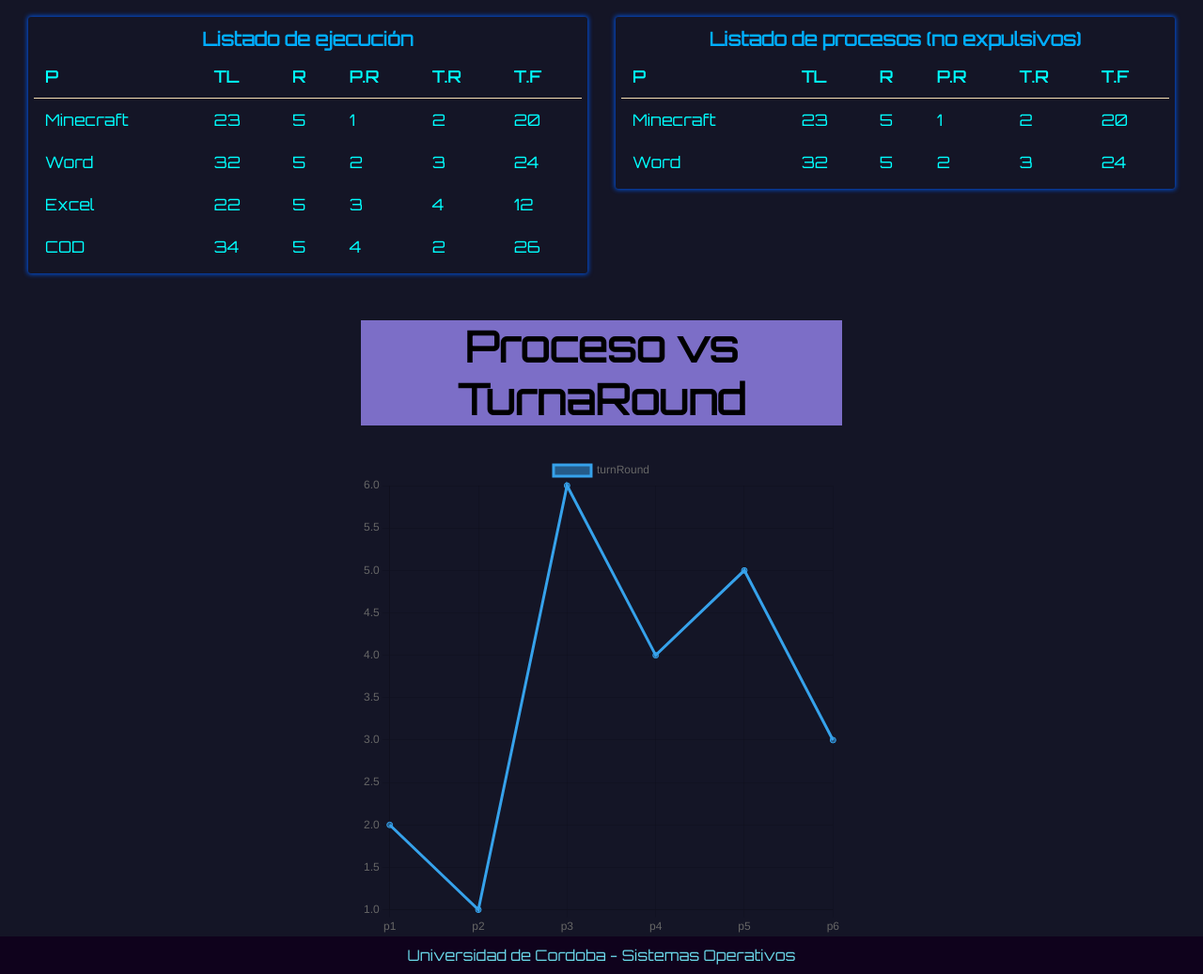
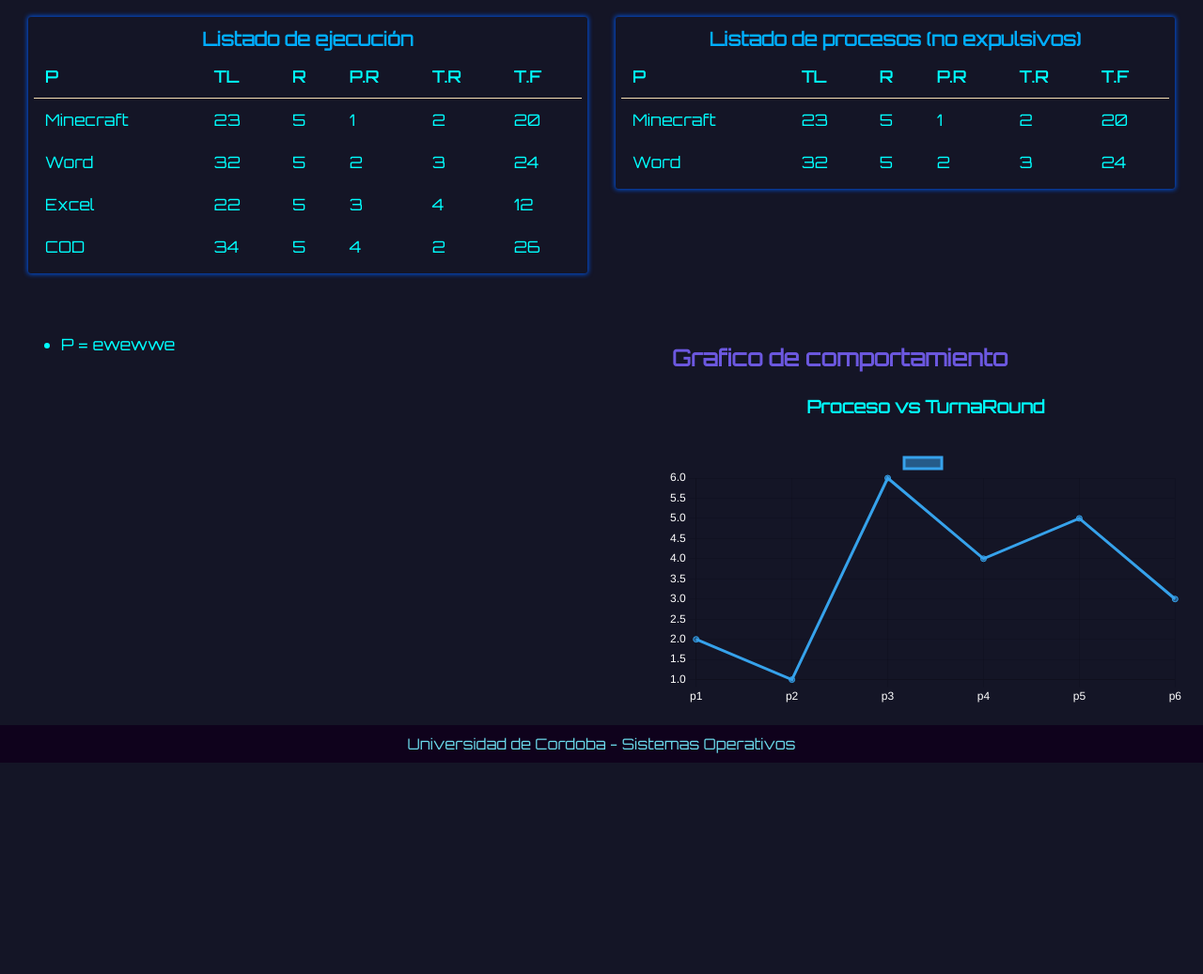
Before and after one commit to AD4GO/Simulador-de-Procesos, a plain HTML site: page index.html in a window 1280 px wide. Shown: the part 895-1932 px from the top of the page at 94% size. After the commit the page ends 1707 px from the top, so only its background shows below. Drawn offline with nearby package versions, Linux system fonts and the light colour scheme.

Commit message:
4to cambio

```diff
--- a/css/style.css
+++ b/css/style.css
@@ -404,14 +404,30 @@
     padding: 10px;
 }
 
-.content > h1{
+.tituloGrafica{
     margin-bottom: 2rem;
     text-align: center;
+    color: aqua;
 }
 .content{
-    width: 40%;
-    margin: 0 auto;
+    width: 50%;
+    margin: 0 ;
+    margin: 20px;
+}
+.content h2{
+    margin: 5px;
+    margin-bottom: 25px;
 }
 canvas{
     max-width: 100%;
+
 }
+.definiciones{
+    width: 40%;
+    margin-left: 50px;
+}
+
+.graficaList{
+    display: flex;
+    gap: 200px;
+}
--- a/index.html
+++ b/index.html
@@ -5,6 +5,7 @@
     <meta http-equiv="X-UA-Compatible" content="IE=edge">
     <meta name="viewport" content="width=device-width, initial-scale=1.0">
     <link rel="stylesheet" href="./css/style.css">
+    <script src="https://cdn.jsdelivr.net/npm/chart.js"></script>
     <title>Simulador de Procesos</title>
 </head>
 <header>
@@ -219,14 +220,20 @@
       </div>
   </section>
 </div>
+
   <div class="graficaList">
+    <ul class="definiciones">
+      <li>P = ewewwe</li>
+    </ul>
     <section class="content">
-      <h1>Proceso vs TurnaRound</h1>
-      <canvas id="myChart" height="200" width="200"> </canvas>
+      <h2>Grafico de comportamiento</h2>
+      <h3 class="tituloGrafica">Proceso vs TurnaRound</h3>
+      <canvas id="myChart" height="100" width="200"> </canvas>
     </section>
+
   </div>
-  <script src="https://cdnjs.cloudflare.com/ajax/libs/Chart.js/4.0.1/chart.min.js" integrity="sha512-tQYZBKe34uzoeOjY9jr3MX7R/mo7n25vnqbnrkskGr4D6YOoPYSpyafUAzQVjV6xAozAqUFIEFsCO4z8mnVBXA==" crossorigin="anonymous" referrerpolicy="no-referrer"></script>
-  <script src="./js/grafica.js"></script>
+
+
 </body>
 <footer>
   Universidad de Cordoba - Sistemas Operativos
--- a/js/boton.js
+++ b/js/boton.js
@@ -15,3 +15,21 @@
         play.classList.add("active");
     }
 })
+
+const ctx = document.getElementById('myChart')
+const procesos = ['p1','p2','p3', 'p4', 'p5', 'p6']
+const turnRound = [2,1,6,4,5,3]
+Chart.defaults.color = '#fff';
+const myChart = new Chart(ctx, {
+    type: 'line',
+    data: {
+        labels : procesos,
+        datasets: [{
+            label: '',
+            data: turnRound,
+            backgroundClor: [
+                '#111'
+            ],
+        }]
+    }
+})
--- a/js/grafica.js
+++ /dev/null
@@ -1,17 +0,0 @@
-const ctx = document.getElementById('myChart')
-const procesos = ['p1','p2','p3', 'p4', 'p5', 'p6']
-const turnRound = [2,1,6,4,5,3]
-
-const myChart = new Chart(ctx, {
-    type: 'line',
-    data: {
-        labels : procesos,
-        datasets: [{
-            label: 'turnRound',
-            data: turnRound,
-            backgroundClor: [
-                '#111'
-            ]
-        }]
-    }
-})
```
